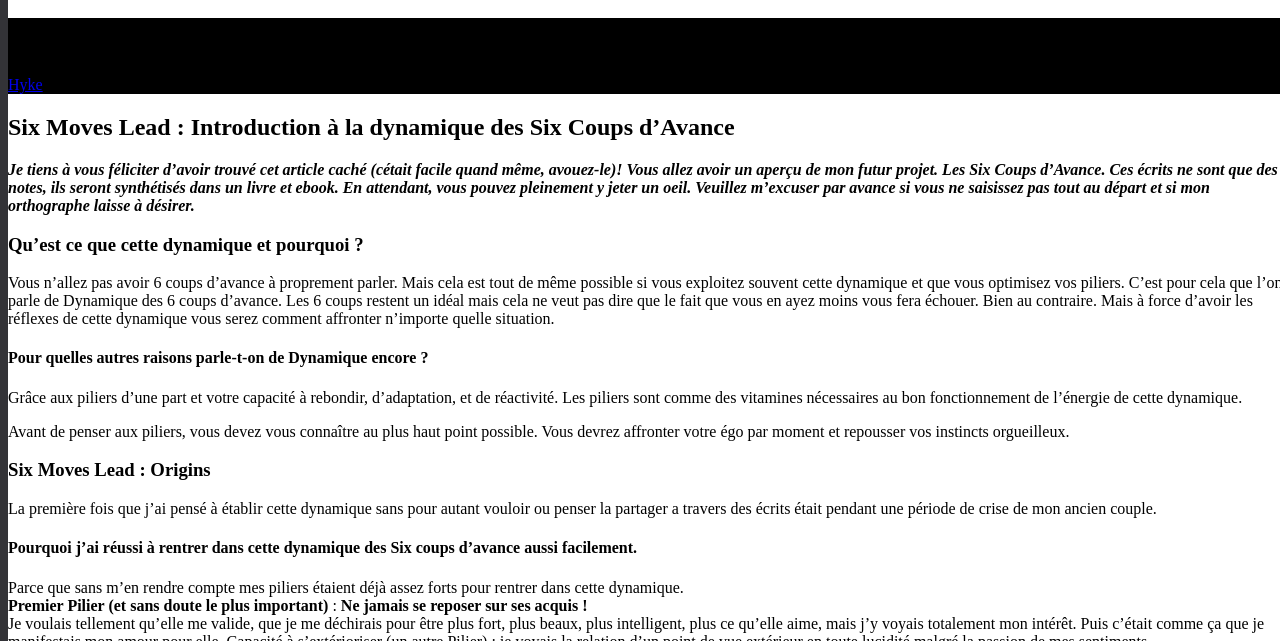
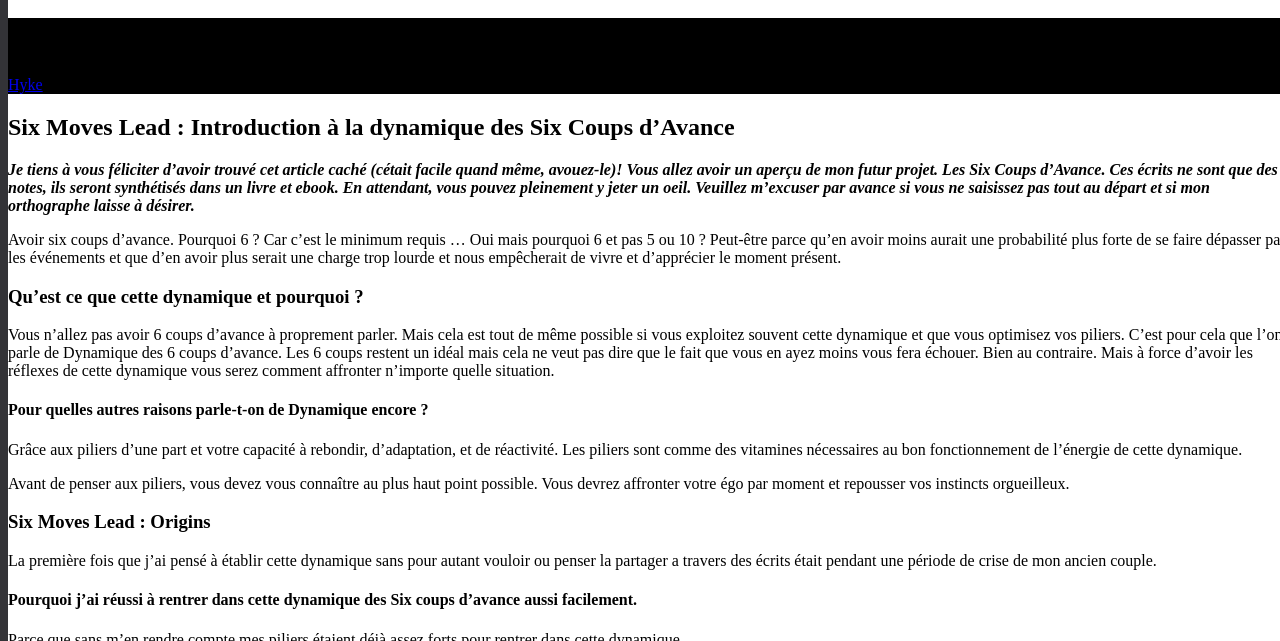
Before and after one commit to darkh2/darkh2.github.io, a Jekyll site: the page built from _posts/2018-07-09-Six-Moves-Lead.md, in a window 1280 px wide and 900 px high, cut to the strip 259-900 px from the top of the window. Built offline with Jekyll 4.4.1, drawn with Linux system fonts in a browser that asks for light colours; comment, search, counter and statistics services are not loaded.

Commit message:
Create 2018-07-09-Six-Moves-Lead.md

```diff
--- a/_posts/2018-07-09-Six-Moves-Lead.md
+++ b/_posts/2018-07-09-Six-Moves-Lead.md
@@ -8,6 +8,10 @@ feature_image: blackfont.png
 ## Six Moves Lead : Introduction à la dynamique des Six Coups d'Avance
 
 ***Je tiens à vous féliciter d'avoir trouvé cet article caché (cétait facile quand même, avouez-le)! Vous allez avoir un aperçu de mon futur projet. Les Six Coups d'Avance. Ces écrits ne sont que des notes, ils seront synthétisés dans un livre et ebook. En attendant, vous pouvez pleinement y jeter un oeil. Veuillez m'excuser par avance si vous ne saisissez pas tout au départ et si mon orthographe laisse à désirer.***
+
+Avoir six coups d'avance.
+Pourquoi 6 ? Car c'est le minimum requis ... Oui mais pourquoi 6 et pas 5 ou 10 ?
+Peut-être parce qu'en avoir moins aurait une probabilité plus forte de se faire dépasser par les événements et que d'en avoir plus serait une charge trop lourde et nous empêcherait de vivre et d'apprécier le moment présent.
 
 ### Qu'est ce que cette dynamique et pourquoi ?
 
```
